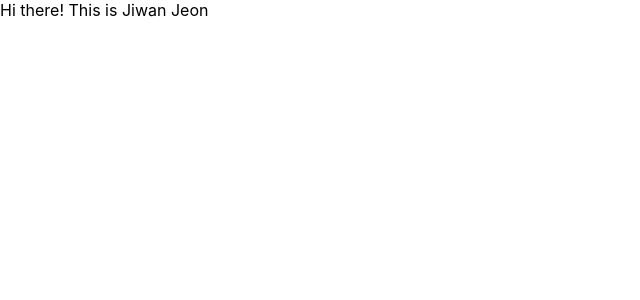
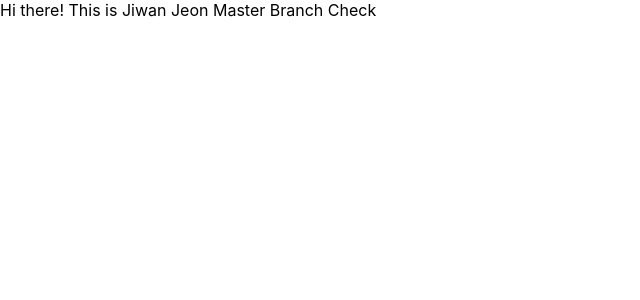
Before and after one commit to jiwanjeon/DoThatThang, a React (Create React App) app: page / in a window 1280 px wide. Shown: the top 300 px of the page, without its empty margins (0-640 px from the left). Built offline with nearby package versions, Linux system fonts and the light colour scheme.

Commit message:
Edit: Add comments for checking Github Action

```diff
--- a/src/App.tsx
+++ b/src/App.tsx
@@ -1,7 +1,9 @@
 import React from "react";
 
 function App() {
-  return <div className="App">Hi there! This is Jiwan Jeon</div>;
+  return (
+    <div className="App">Hi there! This is Jiwan Jeon Master Branch Check</div>
+  );
 }
 
 export default App;
```
